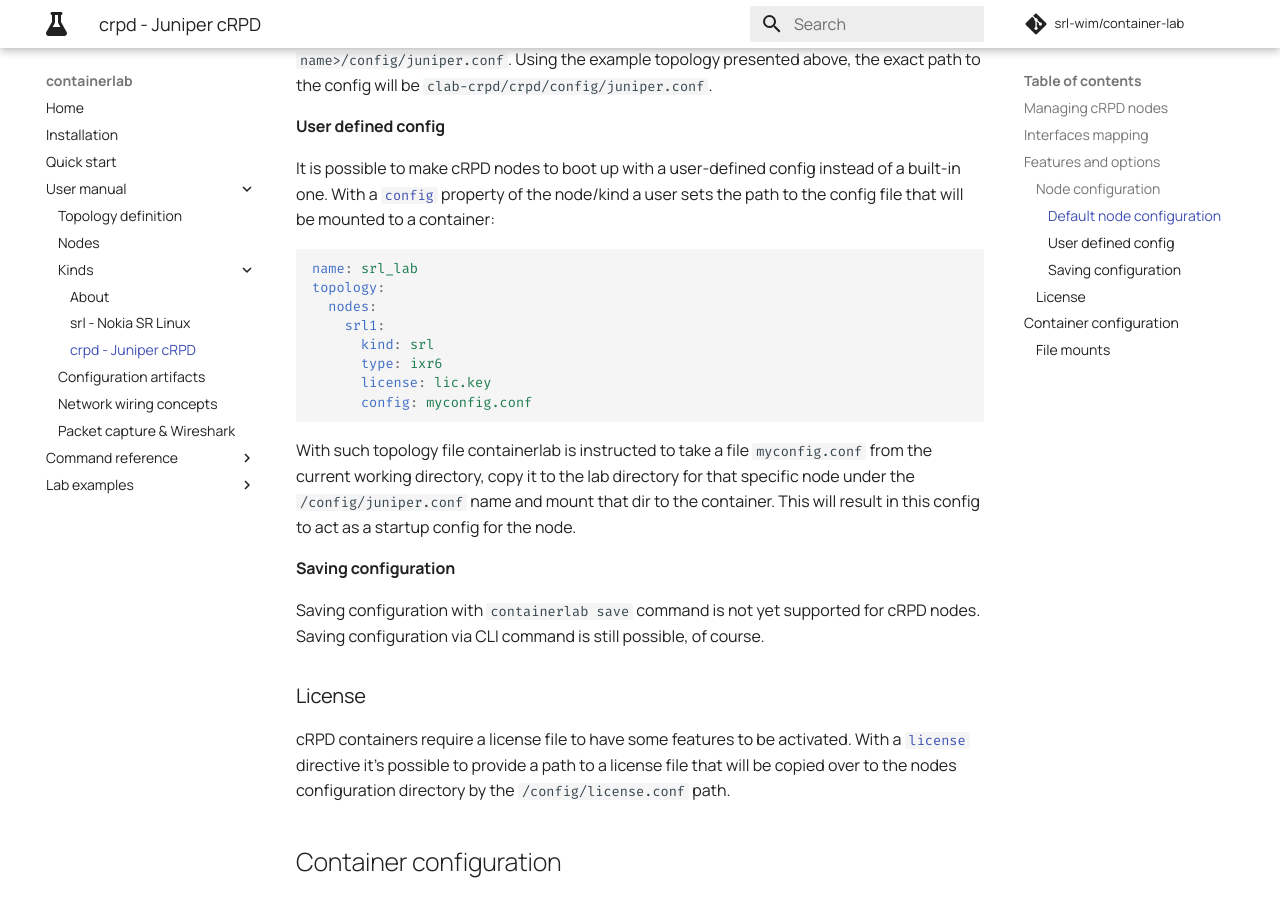
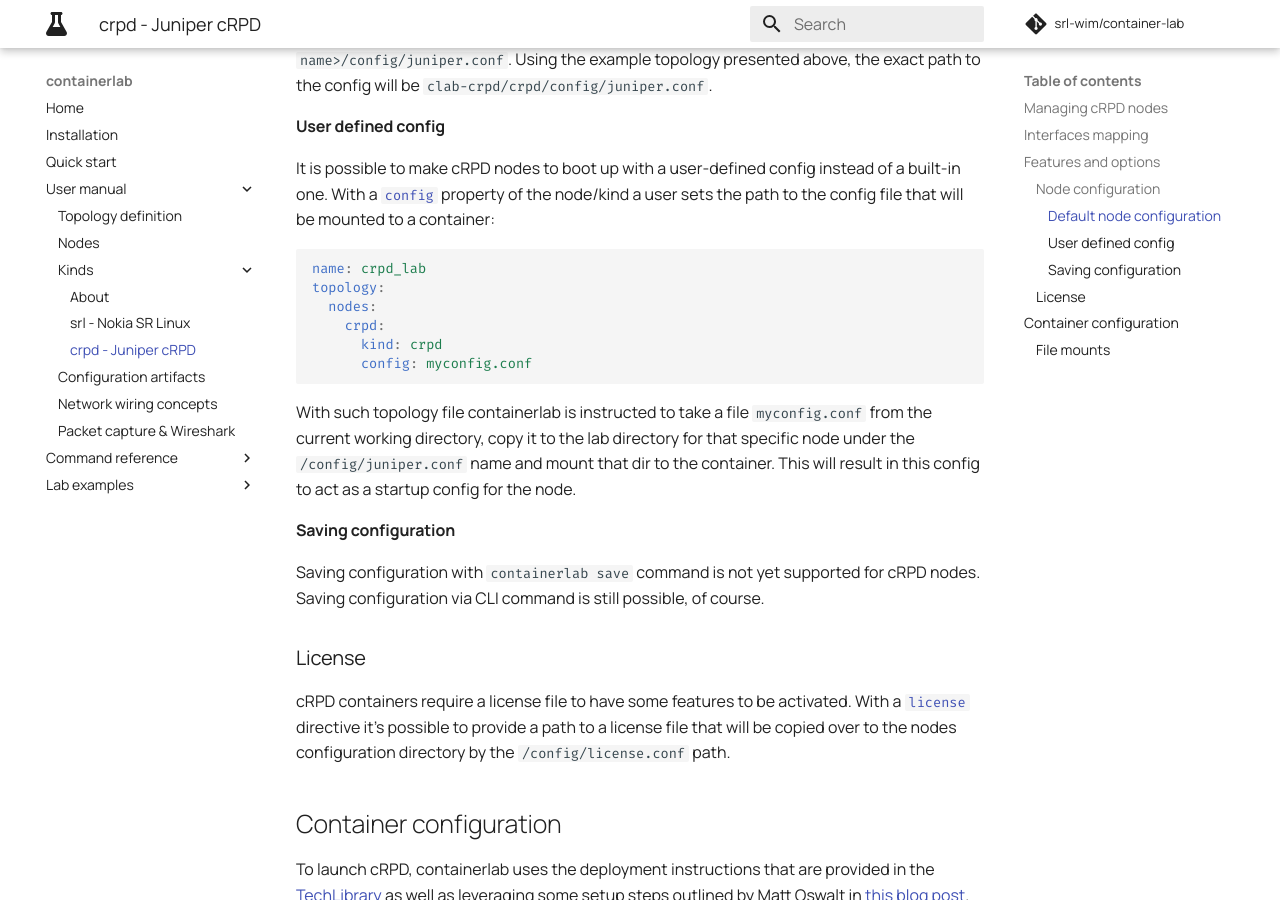
Before and after one commit to srl-labs/containerlab, an MkDocs documentation site: the page built from docs/manual/kinds/crpd.md, in a window 1280 px wide and 900 px high, scrolled down 1512 px. Built offline with MkDocs 1.6.1 and Material for MkDocs 9.7.7, drawn with Linux system fonts in a browser that asks for light colours; comment, search, counter and statistics services are not loaded.

Commit message:
fix crpd docs

````diff
--- a/docs/manual/kinds/crpd.md
+++ b/docs/manual/kinds/crpd.md
@@ -115,13 +115,11 @@ The generated config will be saved by the path `clab-<lab_name>/<node-name>/conf
 It is possible to make cRPD nodes to boot up with a user-defined config instead of a built-in one. With a [`config`](../nodes.md#config) property of the node/kind a user sets the path to the config file that will be mounted to a container:
 
 ```yaml
-name: srl_lab
+name: crpd_lab
 topology:
   nodes:
-    srl1:
-      kind: srl
-      type: ixr6
-      license: lic.key
+    crpd:
+      kind: crpd
       config: myconfig.conf
 ```
 
````
